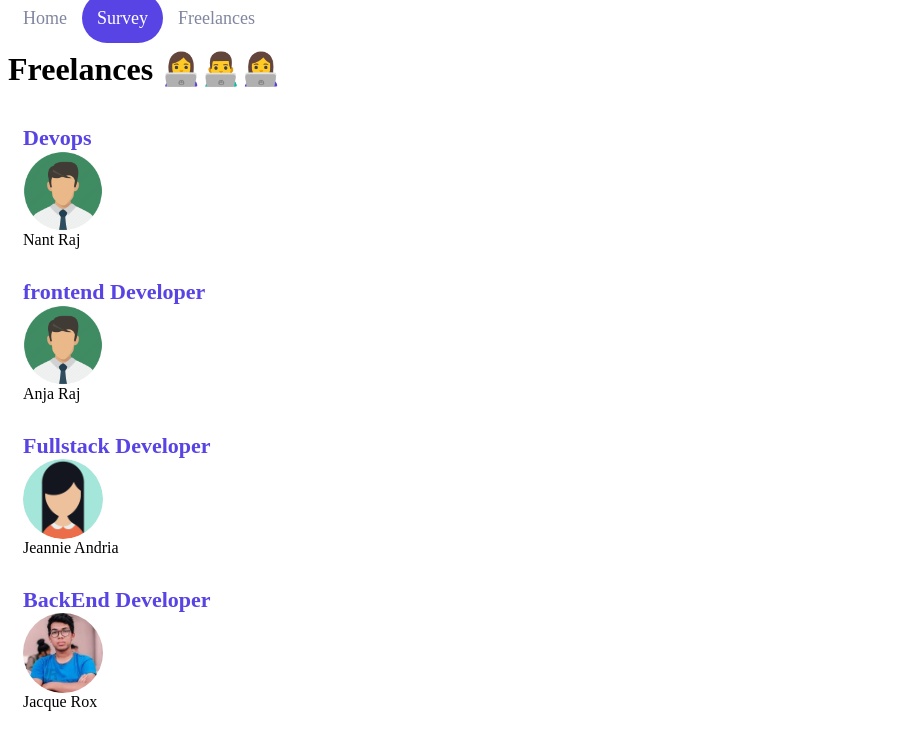
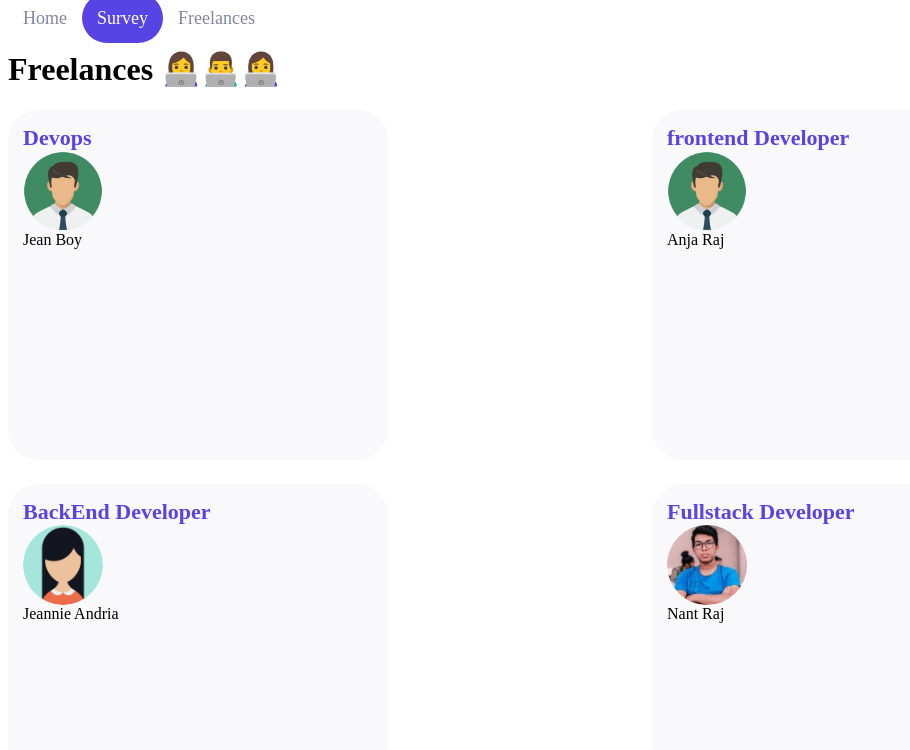
Before and after one commit to anjanante/agence_free_rt, a React (Create React App) app: page /freelances in a window 1280 px wide. Shown: the top 750 px of the page, without its empty margins (0-910 px from the left). Built offline with nearby package versions, Linux system fonts and the light colour scheme.

Commit message:
Pseudoselecteur
Add Hover in Card

```diff
--- a/src/components/Card/index.jsx
+++ b/src/components/Card/index.jsx
@@ -1,6 +1,7 @@
 import { PropTypes } from "prop-types"
 import DefaultPicture from '../../assets/profile.jpg'
 import styled from "styled-components"
+import colors from "../../utils/style/colors"
 
 const CardLabel = styled.span`
     color: #5843e4;
@@ -12,13 +13,28 @@
     width: 80px;
     border-radius: 50%;
 `
+
+const CardWrapper = styled.div`
+    display: flex;
+    flex-direction: column;
+    padding: 15px;
+    background-color: ${colors.backgroundLight};
+    border-radius: 30px;
+    width: 350px;
+    transition: 200ms;
+    &:hover {
+        cursor: pointer;
+        box-shadow: 2px 2px 10px #e2e3e9;
+    }
+`
+
 function Card({ label, title, picture }) {
     return (
-        <div style={{ display: 'flex', flexDirection: 'column', padding: 15 }}>
+        <CardWrapper>
             <CardLabel>{label}</CardLabel>
-            <CardImage src={picture} alt="freelance" height={80} width={80} />
+            <CardImage src={picture} alt="freelance"/>
             <span>{title}</span>
-        </div>
+        </CardWrapper>
     )
 }
 
--- a/src/pages/Freelances/index.jsx
+++ b/src/pages/Freelances/index.jsx
@@ -1,10 +1,11 @@
+import styled from 'styled-components'
 import profileMan from '../../assets/profile-man.webp'
 import profileWoMan from '../../assets/profile-woman.png'
 import Card from '../../components/Card'
 
 const freelanceProfiles = [
     {
-        name: 'Nant Raj',
+        name: 'Jean Boy',
         jobTitle: 'Devops',
         picture: profileMan,
     },
@@ -15,19 +16,27 @@
     },
     {
         name: 'Jeannie Andria',
-        jobTitle: 'Fullstack Developer ',
+        jobTitle: 'BackEnd Developer',
         picture: profileWoMan,
     },
     {
-      name: 'Jacque Rox',
-      jobTitle: 'BackEnd Developer ',
+      name: 'Nant Raj',
+      jobTitle: 'Fullstack Developer',
   },
 ]
+
+const CardsContainer = styled.div`
+    display: grid;
+    gap: 24px;
+    grid-template-rows: 350px 350px;
+    grid-template-columns: repeat(2, 1fr);
+`
 
 export default function Freelances() {
   return (
       <div>
           <h1>Freelances 👩‍💻👨‍💻👩‍💻</h1>
+          <CardsContainer>
           {freelanceProfiles.map((profile, index) => (
               <Card
                   key={`${profile.name}-${index}`}
@@ -36,6 +45,7 @@
                   title={profile.name}
               />
           ))}
+          </CardsContainer>
       </div>
   )
 }
```
